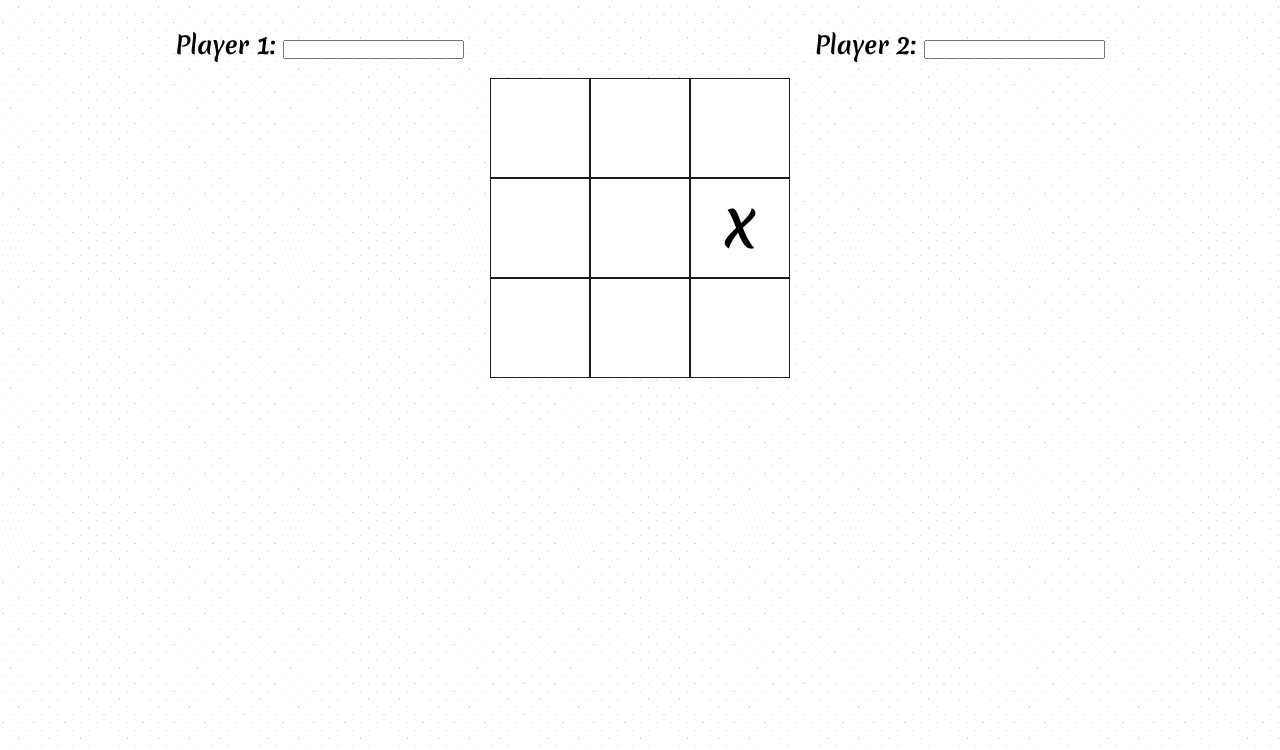
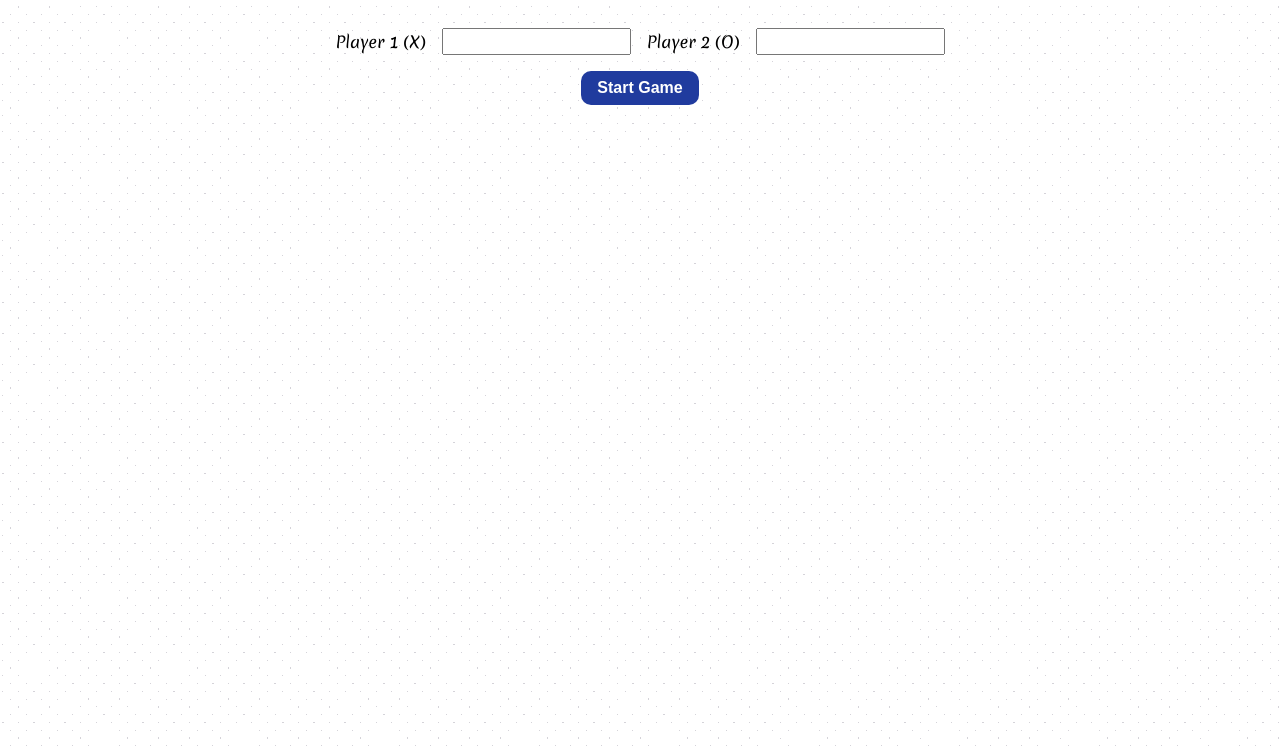
Before and after one commit to Jenna-Deamer/odin-tic-tac-toe, a plain HTML site: page index.html in a window 1280 px wide. Shown: the part 114-864 px from the top of the page. Drawn offline with Linux system fonts and the light colour scheme.

Commit message:
Add startGame button, hide gameboard until clicked, Add setPlayerNames()

```diff
--- a/index.html
+++ b/index.html
@@ -12,15 +12,24 @@
 <body>
     <h1>Tic Tac Toe</h1>
 
-    <div id="player-scores">
-        <h2>Player 1: <input type="text" id="p1name" name="p1name"></h2>
-        <p id="results-label"></p>
-        <h2>Player 2: <input type="text" id="p2name" name="p2name"></h2>
+    <div id="startScreen">
+        <div class="playerNameContainer">
+            <p>Player 1 (X)</p>
+            <input type="text" id="p1name" name="p1name" maxlength="15">
+
+            <p>Player 2 (O)</p>
+            <input type="text" id="p2name" name="p2name" maxlength="15">
+        </div>
+        <div id="startBtnContainer">
+            <button id="startBtn">Start Game</button>
+        </div>
     </div>
 
     <div id="container">
+        <h2 id="resultsLabel">Bob's Turn</h2>
         <div id="gameboard">
         </div>
+
     </div>
 
 </body>
--- a/script.js
+++ b/script.js
@@ -1,6 +1,11 @@
 let gameOver = false;
 
+const gameStartScreen = document.querySelector("#startScreen");
+const container = document.querySelector("#container");
 const gameBoardContainer = document.querySelector("#gameboard");
+
+container.classList.add("hidden");
+
 // Game board module
 const gameBoard = (function () {
   let gameBoard = [
@@ -75,8 +80,14 @@ const createPlayer = function (name, marker) {
 
   const getMarker = () => marker;
 
+  const setName = (newName) => {
+    name = newName;
+  };
+  const getName = () => name;
+
   return {
-    name,
+    getName,
+    setName,
     getMarker,
     setTurn,
     getTurn,
@@ -85,10 +96,28 @@ const createPlayer = function (name, marker) {
   };
 };
 
+const setPlayerNames = () => {
+    const playerOneInput = document.querySelector("#p1name").value;
+    const playerTwoInput = document.querySelector("#p2name").value;
+    if (playerOneInput) {
+      playerOne.setName(playerOneInput);
+      console.log(playerOne.getName());
+    }
+    else{
+      playerOne.setName("Player 1");
+    }
+
+    if (playerTwoInput) {
+      playerTwo.setName(playerTwoInput);
+      console.log(playerTwo.getName());
+    }
+    else{
+      playerTwo.setName("Player 2");
+    }
+  };
+
 // Game controller module
 const gameController = (function () {
-  let gameOver = false;
-
   const getCurrentPlayer = () => {
     if (playerOne.getTurn()) {
       return {
@@ -102,7 +131,6 @@ const gameController = (function () {
       };
     }
   };
-
   const getSelectedSquare = (currentPlayer, nextPlayer) => {
     const gameBoardCell = document.querySelectorAll(".cell");
     gameBoardCell.forEach((button) => {
@@ -121,10 +149,10 @@ const gameController = (function () {
           // re-run display to show change in board
           gameBoard.displayGameBoard();
           checkForWinner();
-            if(gameOver != false){
-                // Skip switching turns. Exit as soon as gameOver occurs
-                return;
-            };
+          if (gameOver != false) {
+            // Skip switching turns. Exit as soon as gameOver occurs
+            return;
+          }
 
           // Switch turn
           currentPlayer.setTurn();
@@ -136,10 +164,18 @@ const gameController = (function () {
       });
     });
   };
+  const startGame = () => {
+    document.querySelector("#startBtn").addEventListener("click", () => {
+      container.classList.remove("hidden");
+      gameStartScreen.classList.add("hidden");
+      setPlayerNames();
+      playGame();
+    });
+  };
 
   const playRound = () => {
     const { currentPlayer, nextPlayer } = getCurrentPlayer();
-    console.log("It's " + currentPlayer.name + "'s Turn");
+    console.log("It's " + currentPlayer.getName() + "'s Turn");
     gameBoard.displayGameBoard();
     getSelectedSquare(currentPlayer, nextPlayer);
   };
@@ -238,14 +274,16 @@ const gameController = (function () {
     // checkForWinner();
   };
 
-  return { playGame, getCurrentPlayer, checkForWinner };
+  return { startGame, getCurrentPlayer, checkForWinner };
 })();
+
+
 
 // Create players
 const playerOne = createPlayer("Player 1", 1);
 playerOne.setTurn(); // Player One starts
-
 const playerTwo = createPlayer("Player 2", 4);
 
+
 // Start game
-gameController.playGame();
+gameController.startGame();
--- a/styles.css
+++ b/styles.css
@@ -1,36 +1,40 @@
 @import url('https://fonts.googleapis.com/css2?family=Merienda:wght@300..900&display=swap');
 
-*{
+* {
     padding: unset;
     margin: unset;
     box-sizing: border-box;
 }
 
-body{
+body {
     min-height: 100vh;
     /* Gradient From: https://www.gradientmagic.com/collection/lightbg*/
-    background-image: repeating-linear-gradient(45deg, rgb(255,255,255) 0px, rgb(255,255,255) 10px,transparent 10px, transparent 11px),repeating-linear-gradient(135deg, rgb(255,255,255) 0px, rgb(255,255,255) 10px,transparent 10px, transparent 11px),linear-gradient(90deg, hsl(256,7%,84%),hsl(256,7%,84%));
+    background-image: repeating-linear-gradient(45deg, rgb(255, 255, 255) 0px, rgb(255, 255, 255) 10px, transparent 10px, transparent 11px), repeating-linear-gradient(135deg, rgb(255, 255, 255) 0px, rgb(255, 255, 255) 10px, transparent 10px, transparent 11px), linear-gradient(90deg, hsl(256, 7%, 84%), hsl(256, 7%, 84%));
     font-family: "Merienda", cursive;
 }
-h1{
+
+h1 {
     margin-bottom: 1em;
     text-align: center;
-    margin-top:  2em;
+    margin-top: 2em;
 }
-#container{
+
+
+
+#container {
     display: flex;
     flex-direction: column;
     justify-content: center;
     align-items: center;
 }
 
-#gameboard{
+#gameboard {
     display: grid;
     grid-template-columns: 1fr 1fr 1fr;
 
 }
 
-.cell{
+.cell {
     font-family: "Merienda", cursive;
     font-size: 3em;
     font-weight: 700;
@@ -44,16 +48,49 @@ h1{
     transition: ease-in-out .2s;
 }
 
-.cell:hover{
+.cell:hover {
     background-color: #dadada;
 }
 
-#player-scores{
+
+#resultsLabel {
+    margin: 1em 0;
+}
+
+.playerNameContainer {
     display: flex;
-    justify-content:space-evenly;
     align-items: center;
-    margin-bottom: 1em;
+    justify-content: center;
+    gap: 1em;
 }
-#results-label{
-    font-size: 1.2em;
+
+.playerNameContainer input {
+    padding: 4px;
 }
+
+#startBtnContainer{
+    display: flex;
+    justify-content: center;
+    align-items: center;
+    margin-top: 1em;
+}
+#startBtn{
+    padding: .5em 1em;
+    border-radius: 10px;
+    border: none;
+    cursor: pointer;
+    background-color: rgb(32, 59, 158);
+    color: #fff;
+    font-weight: 600;
+    font-size: 1em;
+    transition: all 0.3s ease-in-out;
+}
+#startBtn:hover{
+    background-color: rgb(20, 39, 106);
+}
+#startBtn:active{
+    transform: scale(.9);
+}
+.hidden {
+    display: none !important;
+}
```
